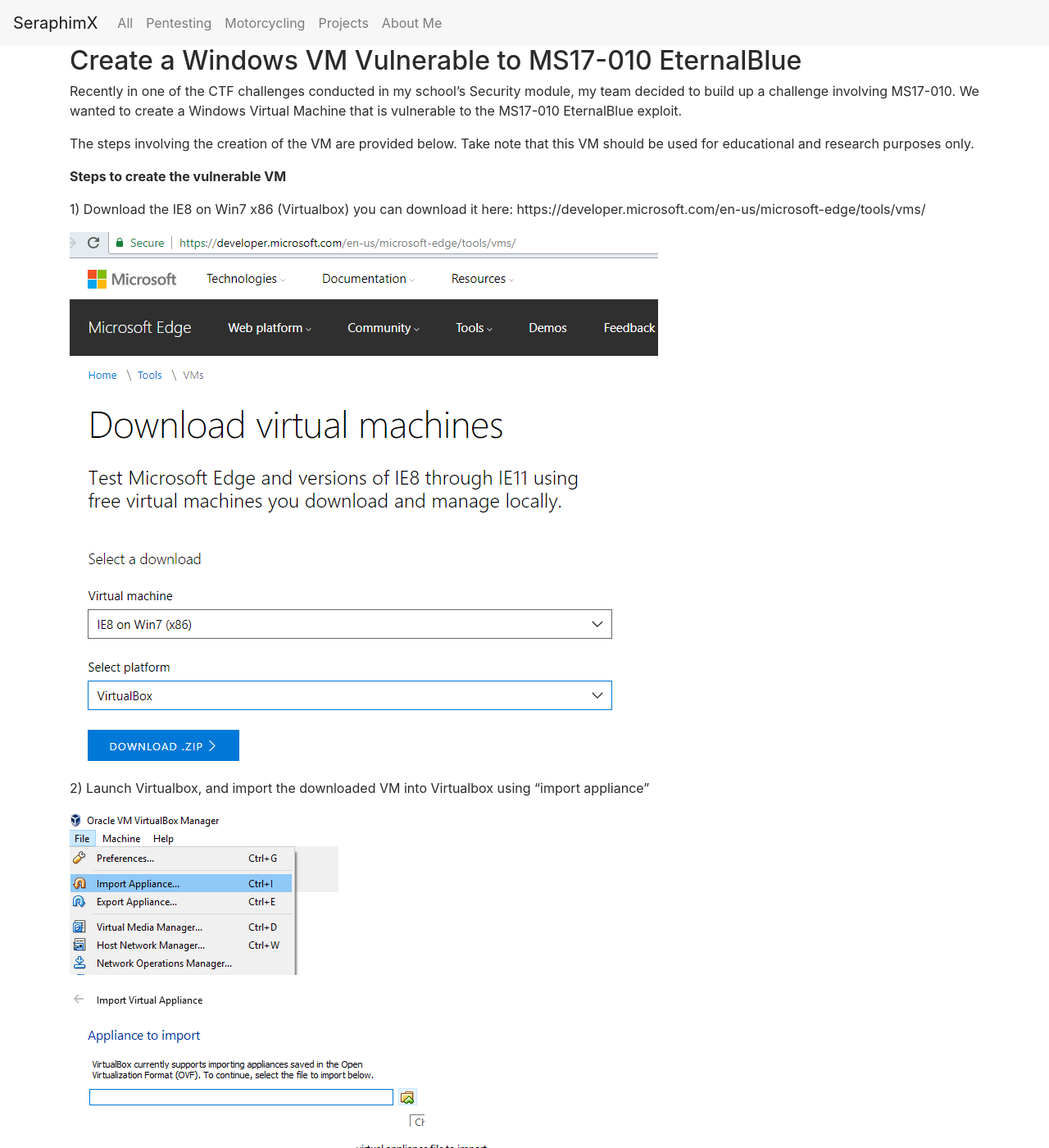
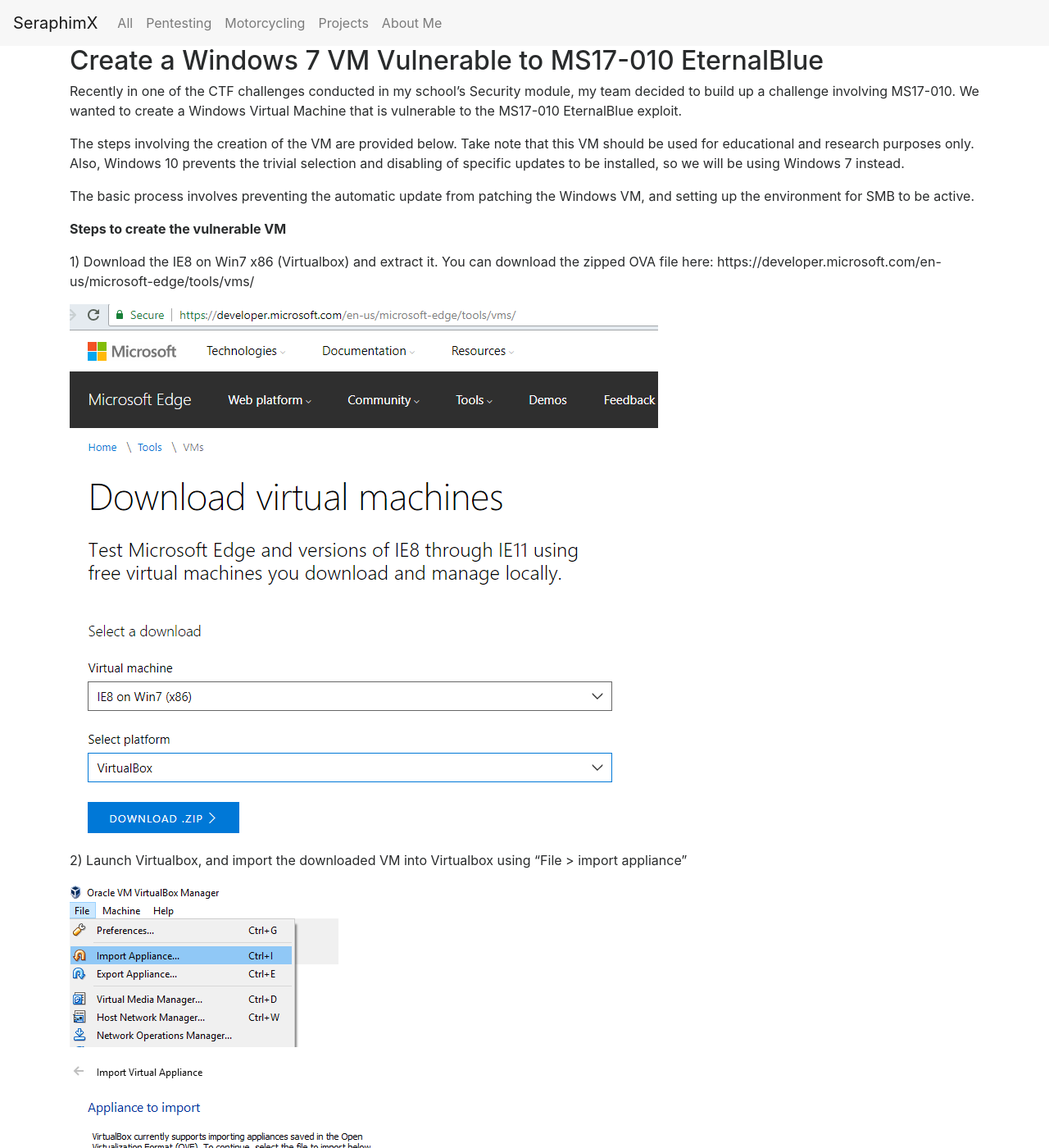
Before and after one commit to SeraphimX/SeraphimX.github.io, a Jekyll site: the page built from _posts/2018-06-13-Create-A-Windows-VM-Vulnerable-To-Eternalblue.md, in a window 1280 px wide and 1400 px high. Shown: the whole window at 82% size. Built offline with Jekyll 4.4.1, drawn with Linux system fonts in a browser that asks for light colours; nearby versions of some CDN libraries; some of the changed text lies outside the part shown.

Commit message:
update about, revert post in light of W10

```diff
--- a/_posts/2018-06-13-Create-A-Windows-VM-Vulnerable-To-Eternalblue.md
+++ b/_posts/2018-06-13-Create-A-Windows-VM-Vulnerable-To-Eternalblue.md
@@ -1,30 +1,27 @@
 ---
 layout: post
-title: Create a Windows VM Vulnerable to MS17-010 EternalBlue
+title: Create a Windows 7 VM Vulnerable to MS17-010 EternalBlue
 tags: pentesting
 ---
 Recently in one of the CTF challenges conducted in my school's Security module, my team decided to build up a challenge involving MS17-010. We wanted to create a Windows Virtual Machine that is vulnerable to the MS17-010 EternalBlue exploit.
 
-The steps involving the creation of the VM are provided below. Take note that this VM should be used for educational and research purposes only.
+The steps involving the creation of the VM are provided below. Take note that this VM should be used for educational and research purposes only. Also, Windows 10 prevents the trivial selection and disabling of specific updates to be installed, so we will be using Windows 7 instead.
 
+The basic process involves preventing the automatic update from patching the Windows VM, and setting up the environment for SMB to be active.
 
 <b>Steps to create the vulnerable VM </b>
 
-1) Download the IE8 on Win7 x86 (Virtualbox) you can download it here: https://developer.microsoft.com/en-us/microsoft-edge/tools/vms/
+1) Download the IE8 on Win7 x86 (Virtualbox) and extract it. You can download the zipped OVA file here: https://developer.microsoft.com/en-us/microsoft-edge/tools/vms/
 
 <img src="{{ site.url }}/images/2018-06-13/downloadVM.PNG" >
 
-2) Launch Virtualbox, and import the downloaded VM into Virtualbox using “import appliance”
+2) Launch Virtualbox, and import the downloaded VM into Virtualbox using “File > import appliance”
 
 <img src="{{ site.url }}/images/2018-06-13/virtualboxImport.PNG" >
 
 <img src="{{ site.url }}/images/2018-06-13/virtualboxImport2.PNG" >
 
-Select the Windows VM you just downloaded.
-<img src="{{ site.url }}/images/2018-06-13/virtualboxImport3.PNG" >
-
-Hit Next, and import.
-<img src="{{ site.url }}/images/2018-06-13/virtualboxImport4.PNG" >
+Select the unzipped ova file, hit Next, and import.
 
 
 3) Before you start the VM, we want to prevent the VM from automatically update itself. Go to the VM Settings and disable the NAT connection, by unattaching the network adapter.
@@ -33,6 +30,11 @@
 
 
 4) Boot up the VM. When you reach the Desktop, proceed to change the Windows Update setting to “check for updates but let me choose when to download and install them”
+
+Do a simple search for windows update settings
+
+
+
 
 5) Re-enable the NAT adapter
 
```
Also changed, not shown: about.md (+3 -3 lines), images/2018-06-13/virtualboxImport3.PNG (deleted), images/2018-06-13/virtualboxImport4.PNG (deleted).
